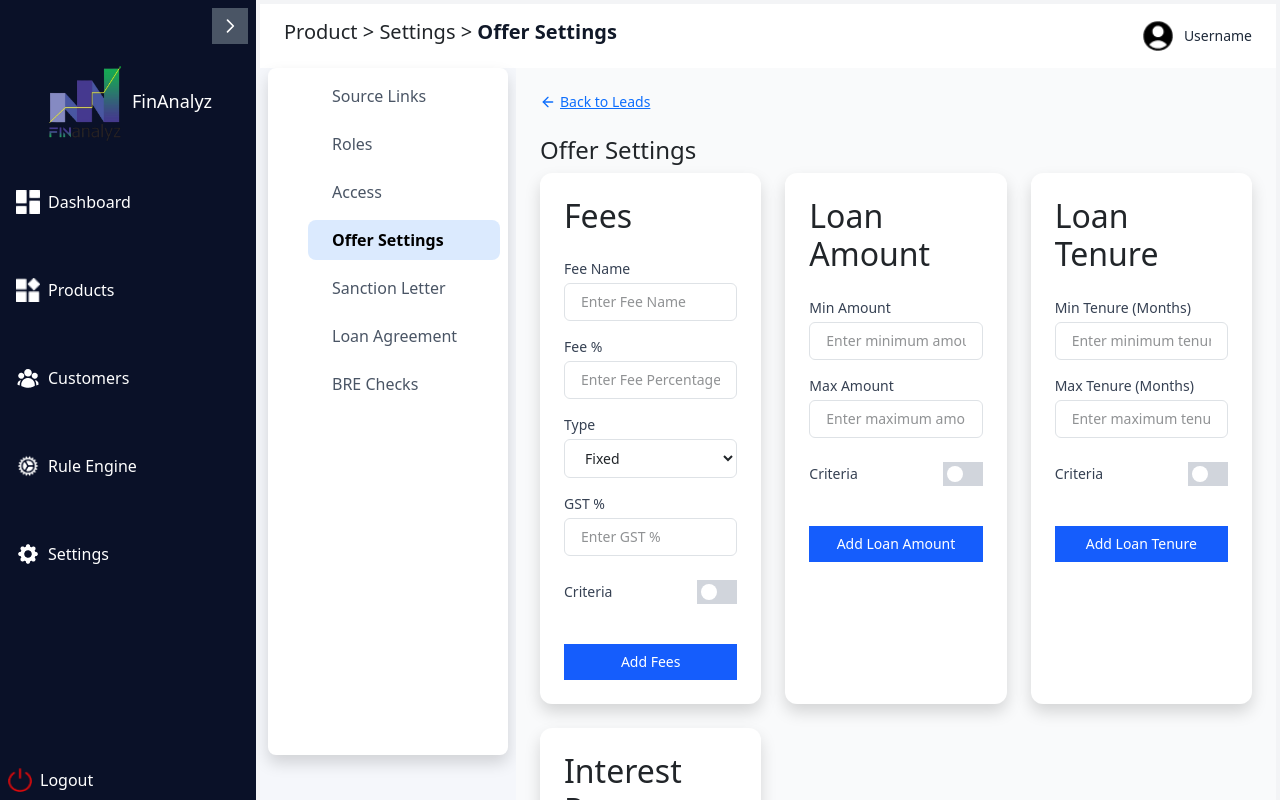
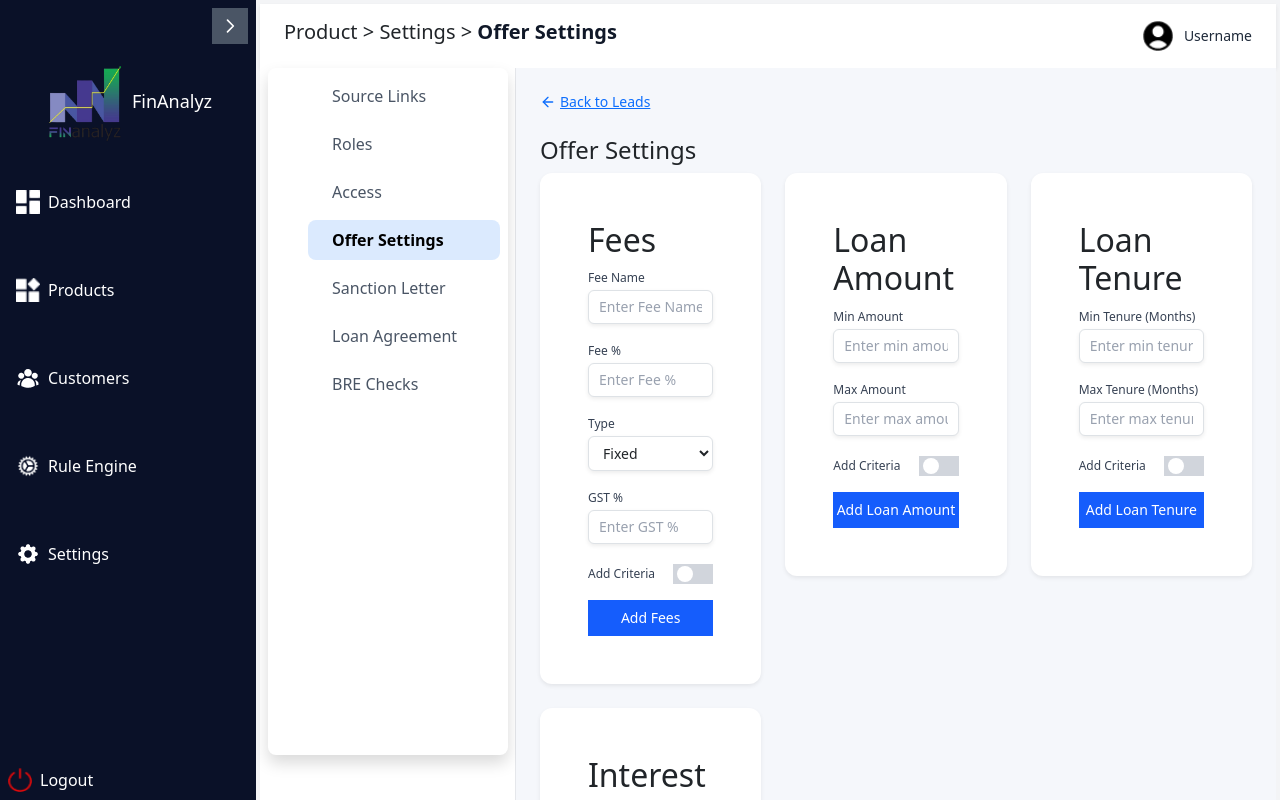
Before and after one commit to DESHMUKH-NIKITA/authentication-practice, a Next.js app: page /offer-settings in a window 1280 px wide. Shown: the top 800 px of the page. Built offline with nearby package versions, Linux system fonts and the light colour scheme.

Commit message:
offer settings page changes

```diff
--- a/src/app/offer-settings/page.js
+++ b/src/app/offer-settings/page.js
@@ -1,47 +1,28 @@
 'use client';
 
+import { useState } from 'react';
+import Link from 'next/link';
+import { ArrowLeft } from 'lucide-react';
+import Layout from '@/components/Layout';
 import SettingsSidebar from '@/components/SettingsSidebar';
-import Layout from '@/components/Layout';
-import { ArrowLeft } from "lucide-react";
-import Link from "next/link";
-import { useState } from 'react';
-
-export default function OfferSettings() {
-  const [fees, setFees] = useState({
-    feeName: '',
-    feePercent: '',
-    type: 'Fixed',
-    gst: '',
-    employmentType: 'Individual',
-    ageMin: '',
-    ageMax: '',
-    incomeMin: '',
-    incomeMax: '',
-    creditMin: '',
-    creditMax: '',
-    criteria: false,
-  });
-
-  const [criteriaLoanAmountEnabled, setCriteriaLoanAmountEnabled] = useState(false);
-  const [criteriaLoanTenureEnabled, setCriteriaLoanTenureEnabled] = useState(false);
 
 const LabelInput = ({ label, placeholder, ...props }) => (
   <div className="space-y-1 w-full">
-      <label className="block text-sm font-medium text-gray-700">{label}</label>
+    <label className="block text-xs font-medium text-gray-700">{label}</label>
     <input
       {...props}
       placeholder={placeholder}
-        className="w-full border border-gray-300 rounded-md px-3 py-2 text-sm focus:outline-none focus:ring-2 focus:ring-blue-500"
+      className="w-full border border-gray-300 rounded-md px-2.5 py-1.5 text-sm placeholder-gray-400 bg-white shadow-sm focus:outline-none focus:ring-2 focus:ring-blue-500"
     />
   </div>
 );
 
 const LabelSelect = ({ label, children, ...props }) => (
   <div className="space-y-1 w-full">
-      <label className="block text-sm font-medium text-gray-700">{label}</label>
+    <label className="block text-xs font-medium text-gray-700">{label}</label>
     <select
       {...props}
-        className="w-full border border-gray-300 rounded-md px-3 py-2 text-sm focus:outline-none focus:ring-2 focus:ring-blue-500"
+      className="w-full border border-gray-300 rounded-md px-2.5 py-1.5 text-sm bg-white shadow-sm focus:outline-none focus:ring-2 focus:ring-blue-500"
     >
       {children}
     </select>
@@ -49,76 +30,52 @@ export default function OfferSettings() {
 );
 
 const CriteriaToggle = ({ enabled, onClick }) => (
-    <div className="flex justify-between items-center pt-2">
-      <label className="text-sm font-medium text-gray-700">Criteria</label>
+  <div className="flex justify-between items-center pt-1">
+    <span className="text-xs font-medium text-gray-700">Add Criteria</span>
     <button
       onClick={onClick}
-        className={`w-10 h-6 flex items-center rounded-full p-1 transition-colors ${
+      className={`w-10 h-5 flex items-center rounded-full p-1 transition-colors ${
         enabled ? 'bg-blue-500' : 'bg-gray-300'
       }`}
     >
       <div
         className={`w-4 h-4 bg-white rounded-full transform transition-transform ${
-            enabled ? 'translate-x-4' : 'translate-x-0'
+          enabled ? 'translate-x-5' : 'translate-x-0'
         }`}
       />
     </button>
   </div>
 );
 
-  return (
-    <Layout>
-      {/* Topbar */}
-      <div className="w-full h-16 bg-white flex items-center justify-between px-6">
-        <h5 className="text-sm font-medium text-gray-600">
-          Product &gt; Settings &gt; <span className="text-gray-900 font-semibold">Offer Settings</span>
-        </h5>
-        <div className="flex items-center gap-2">
-          <img src="/Username.png" alt="User Icon" className="w-9 h-9 rounded-full object-cover" />
-          <span className="text-sm font-medium text-gray-800">Username</span>
-        </div>
-      </div>
+export default function OfferSettings() {
+  const [criteria, setCriteria] = useState({
+    fees: false,
+    loanAmount: false,
+    loanTenure: false,
+    interestRate: false,
+  });
 
-      {/* Main Layout */}
-      <div className="flex min-h-[calc(100vh-4rem)] bg-[#f5f7fb]">
-        {/* Sidebar */}
-        <aside className="hidden md:block w-64 bg-[#f5f7fb]">
-          <SettingsSidebar />
-        </aside>
+  const handleToggle = (key) => {
+    setCriteria((prev) => ({ ...prev, [key]: !prev[key] }));
+  };
 
-        {/* Content */}
-        <div className="flex-1 bg-gray-50 p-6">
-          <Link href="/lead-dashboard" className="inline-flex items-center text-blue-600 text-sm mb-4">
-            <ArrowLeft className="w-4 h-4 mr-1" /> Back to Leads
-          </Link>
+  const Section = ({ title, keyName, children }) => (
+    <div className="bg-white rounded-xl shadow-sm p-5 space-y-4 text-sm">
+      <h2 className="text-lg font-semibold text-gray-800">{title}</h2>
 
-          <h4 className="text-2xl font-semibold mb-6">Offer Settings</h4>
+      {children}
 
-          <div className="grid grid-cols-1 md:grid-cols-3 gap-6">
-            {/* Fees */}
-            <div className="bg-white rounded-xl shadow p-6">
-              <h2 className="text-lg font-semibold mb-4">Fees</h2>
-              <div className="space-y-4 text-sm">
-                <LabelInput label="Fee Name" placeholder="Enter Fee Name" />
-                <LabelInput label="Fee %" placeholder="Enter Fee Percentage" />
-                <LabelSelect label="Type">
-                  <option>Fixed</option>
-                  <option>Percentage</option>
-                </LabelSelect>
-                <LabelInput label="GST %" placeholder="Enter GST %" />
+      <CriteriaToggle enabled={criteria[keyName]} onClick={() => handleToggle(keyName)} />
 
-                <CriteriaToggle
-                  enabled={fees.criteria}
-                  onClick={() => setFees((prev) => ({ ...prev, criteria: !prev.criteria }))}
-                />
-
-                {fees.criteria && (
+      {criteria[keyName] && (
         <>
+          {title !== 'Fees' && (
             <LabelSelect label="Employment Type">
               <option>Individual</option>
-                      <option>Business</option>
+              <option>Salaried</option>
+              <option>Self-Employed</option>
             </LabelSelect>
-
+          )}
           <div className="flex gap-2">
             <LabelInput label="Age Min" placeholder="Min" />
             <LabelInput label="Age Max" placeholder="Max" />
@@ -134,139 +91,70 @@ export default function OfferSettings() {
         </>
       )}
 
-                <button className="bg-blue-600 hover:bg-blue-700 text-white w-full py-2 rounded-md mt-4">
-                  Add Fees
+      <button className="bg-blue-600 hover:bg-blue-700 text-white w-full py-2 rounded-lg text-sm font-medium">
+        Add {title}
       </button>
+    </div>
+  );
+
+  return (
+    <Layout>
+      {/* Topbar */}
+      <div className="w-full h-16 bg-white flex items-center justify-between px-6 shadow-sm">
+        <h5 className="text-sm font-medium text-gray-600">
+          Product &gt; Settings &gt;{' '}
+          <span className="text-gray-900 font-semibold">Offer Settings</span>
+        </h5>
+        <div className="flex items-center gap-2">
+          <img src="/Username.png" alt="User Icon" className="w-9 h-9 rounded-full object-cover" />
+          <span className="text-sm font-medium text-gray-800">Username</span>
         </div>
       </div>
 
-            {/* Loan Amount */}
-            <div className="bg-white rounded-xl shadow p-6">
-              <h2 className="text-lg font-semibold mb-4">Loan Amount</h2>
-              <div className="space-y-4 text-sm">
-                <LabelInput label="Min Amount" placeholder="Enter minimum amount" />
-                <LabelInput label="Max Amount" placeholder="Enter maximum amount" />
+      {/* Main */}
+      <div className="flex min-h-[calc(100vh-4rem)] bg-[#f5f7fb]">
+        {/* Sidebar */}
+        <aside className="hidden md:block w-64 border-r border-gray-200 bg-white">
+          <SettingsSidebar />
+        </aside>
 
-                <CriteriaToggle
-                  enabled={criteriaLoanAmountEnabled}
-                  onClick={() => setCriteriaLoanAmountEnabled((prev) => !prev)}
-                />
+        {/* Content */}
+        <div className="flex-1 bg-[#f5f7fb] p-6">
+          <Link href="/lead-dashboard" className="inline-flex items-center text-blue-600 text-sm mb-4">
+            <ArrowLeft className="w-4 h-4 mr-1" /> Back to Leads
+          </Link>
 
-                {criteriaLoanAmountEnabled && (
-                  <>
-                    <LabelSelect label="Employment Type">
-                      <option>Individual</option>
-                      <option>Salaried</option>
-                      <option>Self-Employed</option>
+          <h4 className="text-2xl font-semibold mb-6">Offer Settings</h4>
+
+          <div className="grid grid-cols-1 md:grid-cols-2 xl:grid-cols-3 gap-6 items-start">
+            <Section title="Fees" keyName="fees">
+              <LabelInput label="Fee Name" placeholder="Enter Fee Name" />
+              <LabelInput label="Fee %" placeholder="Enter Fee %" />
+              <LabelSelect label="Type">
+                <option>Fixed</option>
+                <option>Percentage</option>
               </LabelSelect>
-                    <div className="flex gap-2">
-                      <LabelInput label="Age Min" />
-                      <LabelInput label="Age Max" />
-                    </div>
-                    <div className="flex gap-2">
-                      <LabelInput label="Income Min" />
-                      <LabelInput label="Income Max" />
-                    </div>
-                    <div className="flex gap-2">
-                      <LabelInput label="Credit Score Min" />
-                      <LabelInput label="Credit Score Max" />
-                    </div>
-                  </>
-                )}
+              <LabelInput label="GST %" placeholder="Enter GST %" />
+            </Section>
 
-                <button className="bg-blue-600 hover:bg-blue-700 text-white w-full py-2 rounded-md mt-4">
-                  Add Loan Amount
-                </button>
-              </div>
-            </div>
+            <Section title="Loan Amount" keyName="loanAmount">
+              <LabelInput label="Min Amount" placeholder="Enter min amount" />
+              <LabelInput label="Max Amount" placeholder="Enter max amount" />
+            </Section>
 
-            {/* Loan Tenure */}
-            <div className="bg-white rounded-xl shadow p-6">
-              <h2 className="text-lg font-semibold mb-4">Loan Tenure</h2>
-              <div className="space-y-4 text-sm">
-                <LabelInput label="Min Tenure (Months)" placeholder="Enter minimum tenure" />
-                <LabelInput label="Max Tenure (Months)" placeholder="Enter maximum tenure" />
+            <Section title="Loan Tenure" keyName="loanTenure">
+              <LabelInput label="Min Tenure (Months)" placeholder="Enter min tenure" />
+              <LabelInput label="Max Tenure (Months)" placeholder="Enter max tenure" />
+            </Section>
 
-                <CriteriaToggle
-                  enabled={criteriaLoanTenureEnabled}
-                  onClick={() => setCriteriaLoanTenureEnabled((prev) => !prev)}
-                />
-
-                {criteriaLoanTenureEnabled && (
-                  <>
-                    <LabelSelect label="Employment Type">
-                      <option>Individual</option>
-                    </LabelSelect>
-                    <div className="flex gap-2">
-                      <LabelInput label="Age Min" />
-                      <LabelInput label="Age Max" />
-                    </div>
-                    <div className="flex gap-2">
-                      <LabelInput label="Income Min" />
-                      <LabelInput label="Income Max" />
-                    </div>
-                    <div className="flex gap-2">
-                      <LabelInput label="Credit Score Min" />
-                      <LabelInput label="Credit Score Max" />
-                    </div>
-                  </>
-                )}
-
-                <button className="bg-blue-600 hover:bg-blue-700 text-white w-full py-2 rounded-md mt-4">
-                  Add Loan Tenure
-                </button>
-              </div>
-            </div>
-            {/* Interest Rate */}
-<div className="bg-white rounded-xl shadow p-6">
-  <h2 className="text-lg font-semibold mb-4">Interest Rate</h2>
-  <div className="space-y-4 text-sm">
-    <LabelInput label="Interest Rate %" placeholder="Enter interest rate %" />
+            <Section title="Interest Rate" keyName="interestRate">
+              <LabelInput label="Interest Rate %" placeholder="Enter rate %" />
               <LabelSelect label="Duration">
                 <option>Monthly</option>
                 <option>Quarterly</option>
                 <option>Yearly</option>
               </LabelSelect>
-
-    <CriteriaToggle
-      enabled={fees.criteria}
-      onClick={() => setFees((prev) => ({ ...prev, criteria: !prev.criteria }))}
-    />
-
-    {fees.criteria && (
-      <>
-        <LabelInput label="Min Loan Amount" placeholder="Min amount" />
-        <LabelInput label="Max Loan Amount" placeholder="Max amount" />
-
-        <LabelSelect label="Employment Type">
-          <option>Individual</option>
-          <option>Salaried</option>
-          <option>Self-Employed</option>
-        </LabelSelect>
-
-        <div className="flex gap-2">
-          <LabelInput label="Age Min" placeholder="Min" />
-          <LabelInput label="Age Max" placeholder="Max" />
-        </div>
-
-        <div className="flex gap-2">
-          <LabelInput label="Monthly Income Min" placeholder="Min" />
-          <LabelInput label="Monthly Income Max" placeholder="Max" />
-        </div>
-
-        <div className="flex gap-2">
-          <LabelInput label="Credit Score Min" placeholder="Min" />
-          <LabelInput label="Credit Score Max" placeholder="Max" />
-        </div>
-      </>
-    )}
-
-    <button className="bg-blue-600 hover:bg-blue-700 text-white w-full py-2 rounded-md mt-4">
-      Add Interest Rate
-    </button>
-  </div>
-</div>
-
+            </Section>
           </div>
         </div>
       </div>
```
Lines whose indentation alone changed are shown as unchanged.
